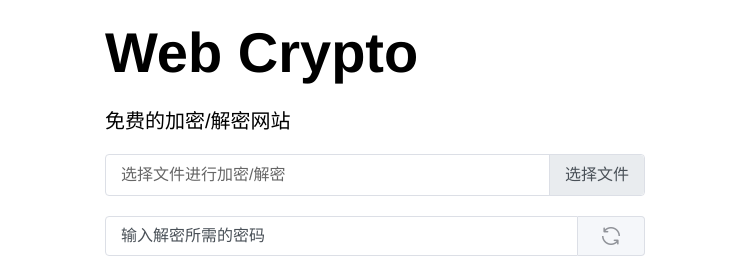
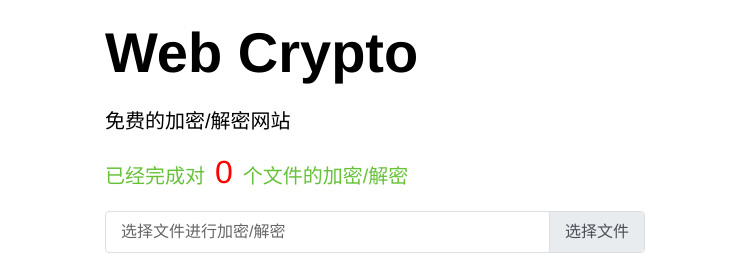
Before and after one commit to hipi/web-crypto, a Vue app: page / in a window 1280 px wide. Shown: the top 257 px of the page, without its empty margins (265-1007 px from the left). Built offline with nearby package versions, Linux system fonts and the light colour scheme; no server answers.

Commit message:
add: count

```diff
--- a/src/App.vue
+++ b/src/App.vue
@@ -1,7 +1,11 @@
 <template>
   <div id="app">
     <h1 class="logo">Web Crypto</h1>
-    <p class="lead">免费的加密/解密网站</p>
+    <p class="slogan">免费的加密/解密网站</p>
+    <div class="lead">
+      已经完成对<span>{{ count }}</span
+      >个文件的加密/解密
+    </div>
     <Crypto />
     <div class="dec">
       <p>
@@ -24,6 +28,23 @@ export default {
   name: "app",
   components: {
     Crypto
+  },
+  data() {
+    return {
+      count: 0
+    };
+  },
+  mounted() {
+    fetch("https://api.chenyeah.com/v1/getcriptocount", {
+      method: "post"
+    })
+      .then(response => response.json())
+      .then(D => {
+        if (D.code === 0) {
+          this.count = D.count;
+        }
+      })
+      .catch(err => console.log(err));
   }
 };
 </script>
@@ -38,9 +59,20 @@ body {
   font-size: 3.5rem;
   margin: 20px 0;
 }
-.lead {
+.slogan {
   font-size: 1.25rem;
   font-weight: 300;
+  margin-bottom: 0;
+}
+.lead {
+  margin: 1.25rem 0;
+  font-size: 1.25rem;
+  color: #67c23a;
+  span {
+    color: red;
+    margin: 0 10px;
+    font-size: 2rem;
+  }
 }
 #app {
   font-family: "Avenir", Helvetica, Arial, sans-serif;
--- a/src/components/Crypto.vue
+++ b/src/components/Crypto.vue
@@ -250,6 +250,7 @@ export default {
               //console.log("file has been successuflly encrypted");
               that.loading.close();
               that.resetForm(); // reset file and key inputs when done
+              that.addCount("encrypt");
             })
             .catch(function() {
               that.$message.error("加密失败，请稍后再试！");
@@ -343,6 +344,7 @@ export default {
               //console.log("file has been successuflly decrypted");
               that.loading.close();
               that.resetForm(); // reset file and key inputs when done
+              that.addCount("decrypt");
             })
             .catch(function() {
               that.$message.error("您的解密密钥是错误的!");
@@ -350,6 +352,21 @@ export default {
         };
         fr.readAsArrayBuffer(that.file); //read the file as buffer
       }
+    },
+    addCount(type) {
+      fetch("https://api.chenyeah/v1/addcriptocount", {
+        method: "post",
+        body: `type=${type}`,
+        headers: {
+          "Content-Type": "application/x-www-form-urlencoded"
+        }
+      })
+        .then(response => response.json())
+        .then(D => {
+          D.code === 0 ? (this.$parent.count = D.count) : "";
+          console.log(D);
+        })
+        .catch(err => console.log(err));
     }
   },
   mounted() {}
```
